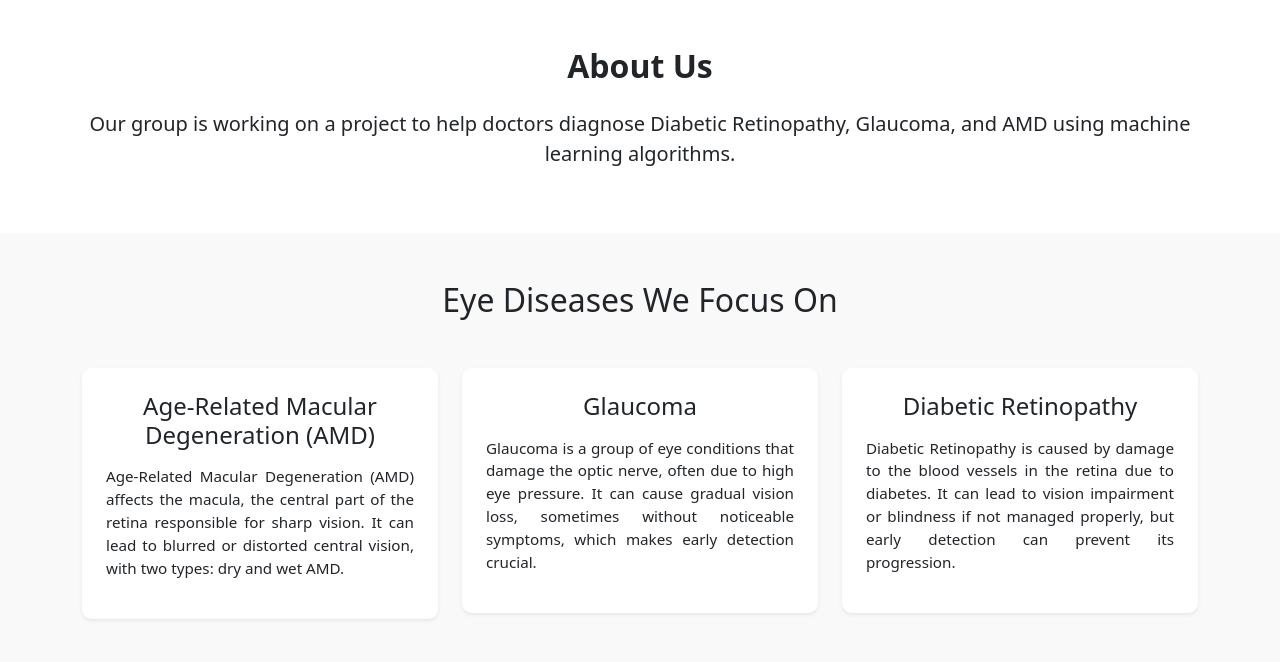
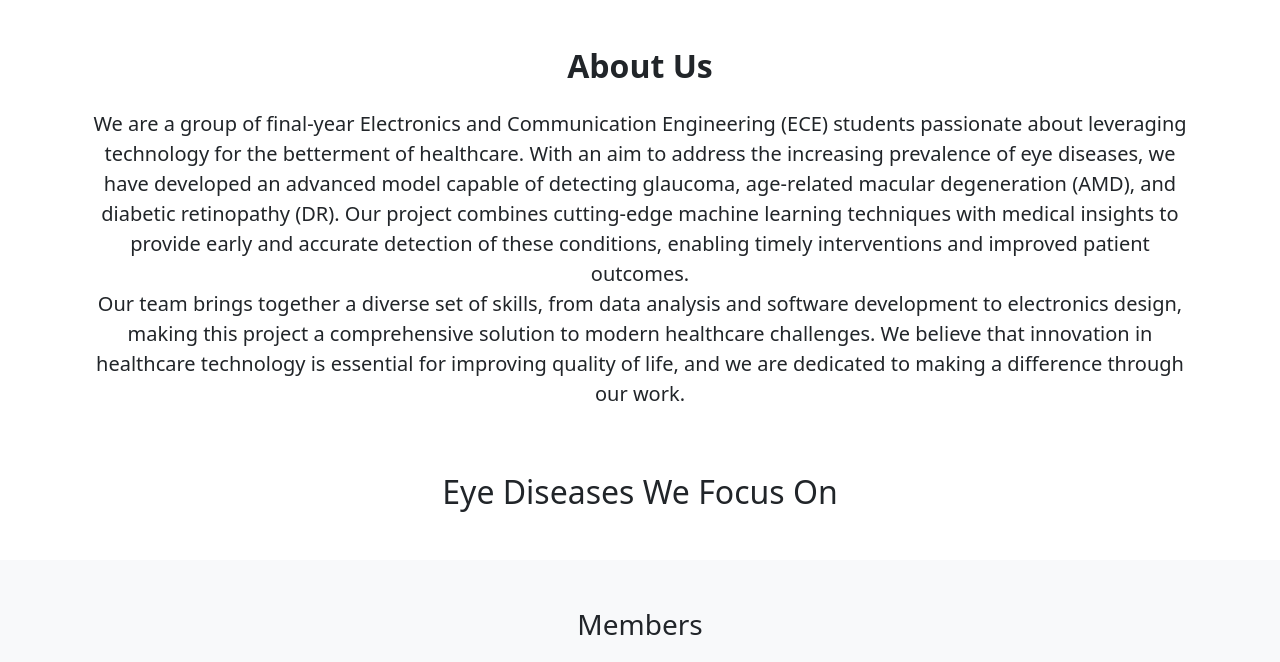
Before and after one commit to Dhruv-099/DR_Glucoma_AMD, a Flask app: template templates/home.html in a window 1280 px wide. Shown: the part 801-1463 px from the top of the page. Run offline with Flask 3, Linux system fonts and the light colour scheme; the template is opened without the code that fills it, so the values that code supplies are empty.

Commit message:
Updated Main files
Added member photos and cleaned the Html files

```diff
--- a/bakend_flask.py
+++ b/bakend_flask.py
@@ -18,8 +18,23 @@ app = Flask(__name__)
 @app.route("/")
 
 
+
 def re():
-    return render_template('home.html',Doctors=Docs)
+    diseases = [
+        {
+            "name": "Age-Related Macular Degeneration (AMD)",
+            "description": "Age-Related Macular Degeneration (AMD) is a common eye condition that affects the macula, the central part of the retina responsible for sharp, straight-ahead vision. AMD usually occurs in people aged 50 and older and can lead to central vision loss. There are two types: dry AMD, which progresses slowly, and wet AMD, which is more severe but less common. Early diagnosis can help slow the progression of the disease."
+        },
+        {
+            "name": "Glaucoma",
+            "description": "Glaucoma is a group of eye conditions that damage the optic nerve, which is crucial for vision. This damage is often caused by abnormally high pressure in the eye. If untreated, glaucoma can lead to irreversible vision loss and even blindness. There are different types of glaucoma, including open-angle and angle-closure. Regular eye exams are essential, as glaucoma often shows no early symptoms."
+        },
+        {
+            "name": "Diabetic Retinopathy",
+            "description": "Diabetic Retinopathy is a complication of diabetes that affects the blood vessels of the retina, the light-sensitive tissue at the back of the eye. Over time, high blood sugar levels can damage these vessels, leading to vision problems, including blindness. Diabetic retinopathy progresses through stages, starting from mild non-proliferative changes to severe proliferative retinopathy. Managing blood sugar levels and early detection are key to preventing vision loss."
+        }
+    ]
+    return render_template('home.html',diseases=diseases)
 
 if __name__=='__main__':
     app.run(host='0.0.0.0', debug = True)
--- a/templates/home.html
+++ b/templates/home.html
@@ -23,7 +23,7 @@
             <div class="collapse navbar-collapse" id="navbarNav">
                 <ul class="navbar-nav ms-auto">
                     <li class="nav-item">
-                        <a class="nav-link active" href="#myHeader">Home</a>
+                        <a class="nav-link active" aria-current="page" href="#myHeader">Home</a>
                     </li>
                     <li class="nav-item">
                         <a class="nav-link" href="#mycontent">About Us</a>
@@ -31,10 +31,14 @@
                     <li class="nav-item">
                         <a class="nav-link" href="#members">Members</a>
                     </li>
+                    <li class="nav-item">
+                        <a class="nav-link" href="login.html">Live Demo</a>
+                    </li>
                 </ul>
             </div>
         </div>
     </nav>
+
 
     <!-- Header Section -->
     <header class="header" id="myHeader">
@@ -47,61 +51,57 @@
     <section class="content py-5" id="mycontent">
         <div class="container">
             <h2 class="text-center">About Us</h2>
-            <p class="lead text-center">Our group is working on a project to help doctors diagnose Diabetic Retinopathy, Glaucoma, and AMD using machine learning algorithms.</p>
+            <p class="lead text-center">
+                We are a group of final-year Electronics and Communication Engineering (ECE) students passionate about leveraging technology for the betterment of healthcare. With an aim to address the increasing prevalence of eye diseases, we have developed an advanced model capable of detecting glaucoma, age-related macular degeneration (AMD), and diabetic retinopathy (DR). Our project combines cutting-edge machine learning techniques with medical insights to provide early and accurate detection of these conditions, enabling timely interventions and improved patient outcomes.<br>Our team brings together a diverse set of skills, from data analysis and software development to electronics design, making this project a comprehensive solution to modern healthcare challenges. We believe that innovation in healthcare technology is essential for improving quality of life, and we are dedicated to making a difference through our work.
+            </p>
         </div>
     </section>
 
     <!-- Disease Information Section -->
-    <section class="diseases py-5" id="diseases">
-        <div class="container">
-            <h2 class="text-center mb-5">Eye Diseases We Focus On</h2>
-            <div class="row">
-                <div class="col-md-4">
-                    <div class="disease-card p-4 shadow-sm">
-                        <h4 class="text-center">Age-Related Macular Degeneration (AMD)</h4>
-                        <p>Age-Related Macular Degeneration (AMD) affects the macula, the central part of the retina responsible for sharp vision. It can lead to blurred or distorted central vision, with two types: dry and wet AMD.</p>
+    <div class="container">
+        <h2 class="text-center mb-5">Eye Diseases We Focus On</h2>
+        <div class="row">
+            {% for disease in diseases %}
+                <div class="col-md-4"> <!-- Change this line -->
+                    <div class="disease-card p-4 shadow-sm mb-4"> <!-- Add mb-4 for spacing -->
+                        <h4 class="text-center">{{ disease.name }}</h4>
+                        <p>{{ disease.description }}</p>
                     </div>
                 </div>
-                <div class="col-md-4">
-                    <div class="disease-card p-4 shadow-sm">
-                        <h4 class="text-center">Glaucoma</h4>
-                        <p>Glaucoma is a group of eye conditions that damage the optic nerve, often due to high eye pressure. It can cause gradual vision loss, sometimes without noticeable symptoms, which makes early detection crucial.</p>
-                    </div>
-                </div>
-                <div class="col-md-4">
-                    <div class="disease-card p-4 shadow-sm">
-                        <h4 class="text-center">Diabetic Retinopathy</h4>
-                        <p>Diabetic Retinopathy is caused by damage to the blood vessels in the retina due to diabetes. It can lead to vision impairment or blindness if not managed properly, but early detection can prevent its progression.</p>
-                    </div>
-                </div>
-            </div>
+            {% endfor %}
         </div>
-    </section>
+    </div>
+
 
     <!-- Members Section -->
     <section class="team py-5 bg-light" id="members">
         <div class="container">
             <h3 class="text-center mb-4">Members</h3>
             <div class="row">
-                <div class="col-md-3 text-center">
+                <div class="col-md-2 text-center">
                     <img class="img-fluid rounded-circle mb-3" src="static/Dhruv Bobal.png" alt="Dhruv Bobal" width="150">
                     <h4>Dhruv Bobal</h4>
                 </div>
-                <div class="col-md-3 text-center">
-                    <img class="img-fluid rounded-circle mb-3" src="static/Muskan Garg.png" alt="Muskan Garg" width="150">
+                <div class="col-md-2 text-center">
+                    <img class="img-fluid rounded-circle mb-3" src="static/Muskan.jpg" alt="Muskan Garg" width="150">
                     <h4>Muskan Garg</h4>
                 </div>
-                <div class="col-md-3 text-center">
+                <div class="col-md-2 text-center">
                     <img class="img-fluid rounded-circle mb-3" src="static/Vaibhav Kapoor.png" alt="Vaibhav Kapoor" width="150">
                     <h4>Vaibhav Kapoor</h4>
                 </div>
-                <div class="col-md-3 text-center">
-                    <img class="img-fluid rounded-circle mb-3" src="static/Awal Gandhi.png" alt="Awal Gandhi" width="150">
+                <div class="col-md-2 text-center">
+                    <img class="img-fluid rounded-circle mb-3" src="static/Awal.jpg" alt="Awal Gandhi" width="150">
                     <h4>Awal Gandhi</h4>
+                </div>
+                <div class="col-md-2 text-center">
+                    <img class="img-fluid rounded-circle mb-3" src="static/Shreya.jpg" alt="Shreya Bhojake" width="150">
+                    <h4>Shreya Bhojake</h4>
                 </div>
             </div>
         </div>
     </section>
+
 
     <!-- Footer Section -->
     <footer class="bg-dark text-white py-4">
@@ -112,6 +112,7 @@
     </footer>
 
     <script src="https://cdn.jsdelivr.net/npm/bootstrap@5.3.3/dist/js/bootstrap.bundle.min.js"></script>
+
 </body>
 
 </html>
--- a/templates/style.css
+++ b/templates/style.css
@@ -31,6 +31,10 @@ html {
 .navbar .nav-link:hover {
     color: #f0db4f;
 }
+.nav-link:hover {
+    background-color: rgba(255, 255, 255, 0.1); /* Light background on hover */
+}
+
 
 /* About Section */
 .content h2 {
@@ -68,7 +72,7 @@ html {
 }
 
 .team img:hover {
-    transform: scale(1.1);
+    transform: scale(0.9);
 }
 
 /* Footer */
@@ -85,3 +89,31 @@ footer {
         height: 50vh;
     }
 }
+/* Login Section Styling */
+.login-section {
+    background-color: #f0f0f0;
+}
+
+.login-form {
+    max-width: 400px;
+    width: 100%;
+}
+
+.login-form h2 {
+    font-size: 1.75rem;
+    font-weight: bold;
+    margin-bottom: 1rem;
+}
+
+.login-form .form-control {
+    font-size: 1rem;
+    padding: 0.75rem;
+}
+
+.login-form .btn {
+    font-size: 1.1rem;
+}
+
+.login-form p {
+    font-size: 0.9rem;
+}
```
Also changed, not shown: templates/disease-info.html (added, +12 -0 lines), templates/login.html (added, +46 -0 lines), templates/project-dashboard.html (added, +43 -0 lines), static/Awal.jpg (added), static/Muskan.jpg (added), static/Shreya.jpg (added).
